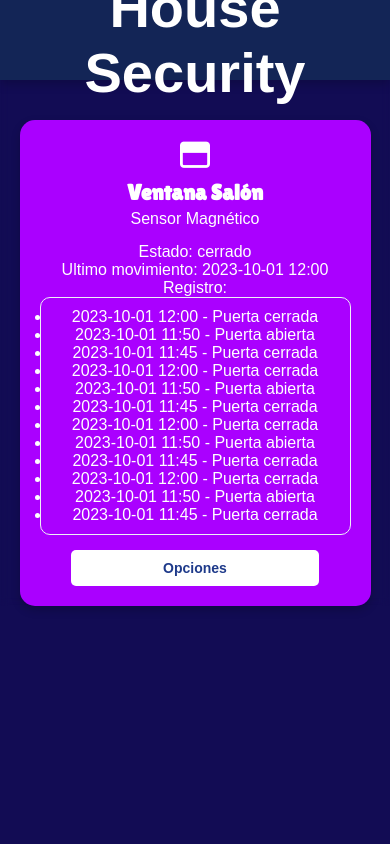
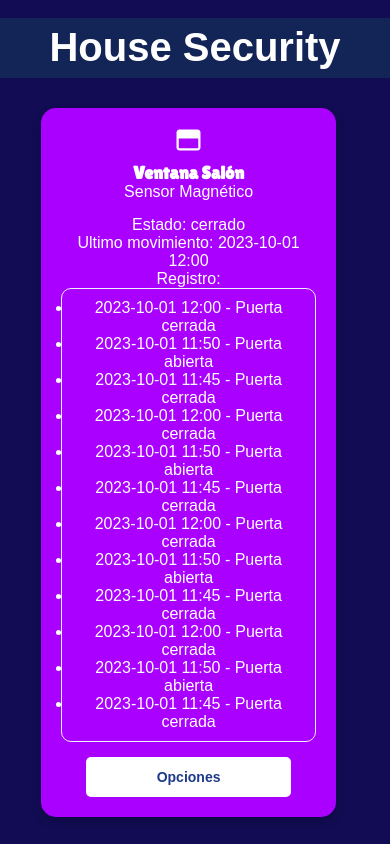
Before and after one commit to Ivhanfc/ProyectoEquipo, a website: page proyecto/logsventanasalon.html in a window 390 px wide. Drawn offline with nearby package versions, Linux system fonts and the light colour scheme.

Commit message:
arreglodi

```diff
--- a/proyecto/style.css
+++ b/proyecto/style.css
@@ -2,6 +2,7 @@
     font-family: 'Lilita_One';
     src: url(LilitaOne-Regular.ttf);
   }
+
   * {
     padding: 0;
     margin: 0;
@@ -9,18 +10,19 @@
   }
 
   body {
-
     font-family: Arial, sans-serif;
-    background-color: #eef1f7;
+    background-color: rgb(18, 12, 84);
     text-align: center;
-    background-color: rgb(18, 12, 84);
-background-size: auto;
-backdrop-filter: blur(5px);
-
+    min-height: 100vh;
+    display: flex;
+    flex-direction: column;
+    align-items: center;
+    justify-content: center;
+    gap: 20px;
   }
 
   header {
-    font-size: 28px;
+    font-size: clamp(20px, 5vw, 28px);
     width: 100%;
     height: 80px;
     background-color: #132556;
@@ -29,34 +31,27 @@ header {
     justify-content: center;
     color: white;
     font-weight: bold;
-    box-shadow: 0px 4px 10px rgba(0, 0, 0, 0.2);
   }
-    ul{
-        border: #eef1f7 solid 1px;
+
+  ul {
+    border: 1px solid #eef1f7;
     border-radius: 10px;
     padding: 10px;
   }
+
   .sensor-info {
-     justify-content: center;
-    align-items: center;
     display: flex;
     flex-direction: column;
     align-items: center;
     background-color: #aa00ff;
     color: white;
     width: 100%;
-    max-width: 400px;
+    max-width: 700px;
     padding: 20px;
     border-radius: 15px;
     margin: 10px;
     box-shadow: 0px 4px 10px rgba(0, 0, 0, 0.2);
     transition: transform 0.3s ease-in-out;
-margin: 40px auto
-}
-
-i {
-    font-size: 30px;
-    margin-bottom: 10px;
   }
 
   .sensor-info:hover {
@@ -70,10 +65,14 @@ i {
   }
 
   .label-main {
-    font-size: 22px;
+    font-size: clamp(18px, 4vw, 22px);
     font-weight: bold;
     font-family: 'Lilita_One';
-    margin-bottom: 5px;
+  }
+
+  i {
+    font-size: clamp(24px, 5vw, 30px);
+    margin-bottom: 10px;
   }
 
   .dropdown {
@@ -86,18 +85,13 @@ i {
   .dropdown button {
     background-color: white;
     color: #1e3a8a;
-    padding: 10px 15px;
+    padding: 12px;
     border: none;
     border-radius: 5px;
     cursor: pointer;
-    font-size: 14px;
+    font-size: 16px;
     font-weight: bold;
     width: 80%;
-    transition: background 0.2s ease;
-}
-
-.dropdown button:hover {
-    background-color: #dbeafe;
   }
 
   .dropdown-content {
@@ -106,12 +100,10 @@ i {
     background: white;
     color: black;
     box-shadow: 0px 4px 8px rgba(0, 0, 0, 0.2);
-    min-width: 100px;
     width: 80%;
     z-index: 1;
     border-radius: 5px;
     overflow: hidden;
-    margin-top: 5px;
   }
 
   .dropdown:hover .dropdown-content {
@@ -129,8 +121,22 @@ i {
     background: lightgray;
   }
 
+  /* Responsividad */
   @media (max-width: 600px) {
+    header {
+      height: 60px;
+      font-size: 20px;
+    }
+
     .sensor-info {
       width: 90%;
     }
+
+    .dropdown button {
+      font-size: 14px;
     }
+
+    i {
+      font-size: 24px;
+    }
+  }
```
Lines whose indentation alone changed are shown as unchanged.
